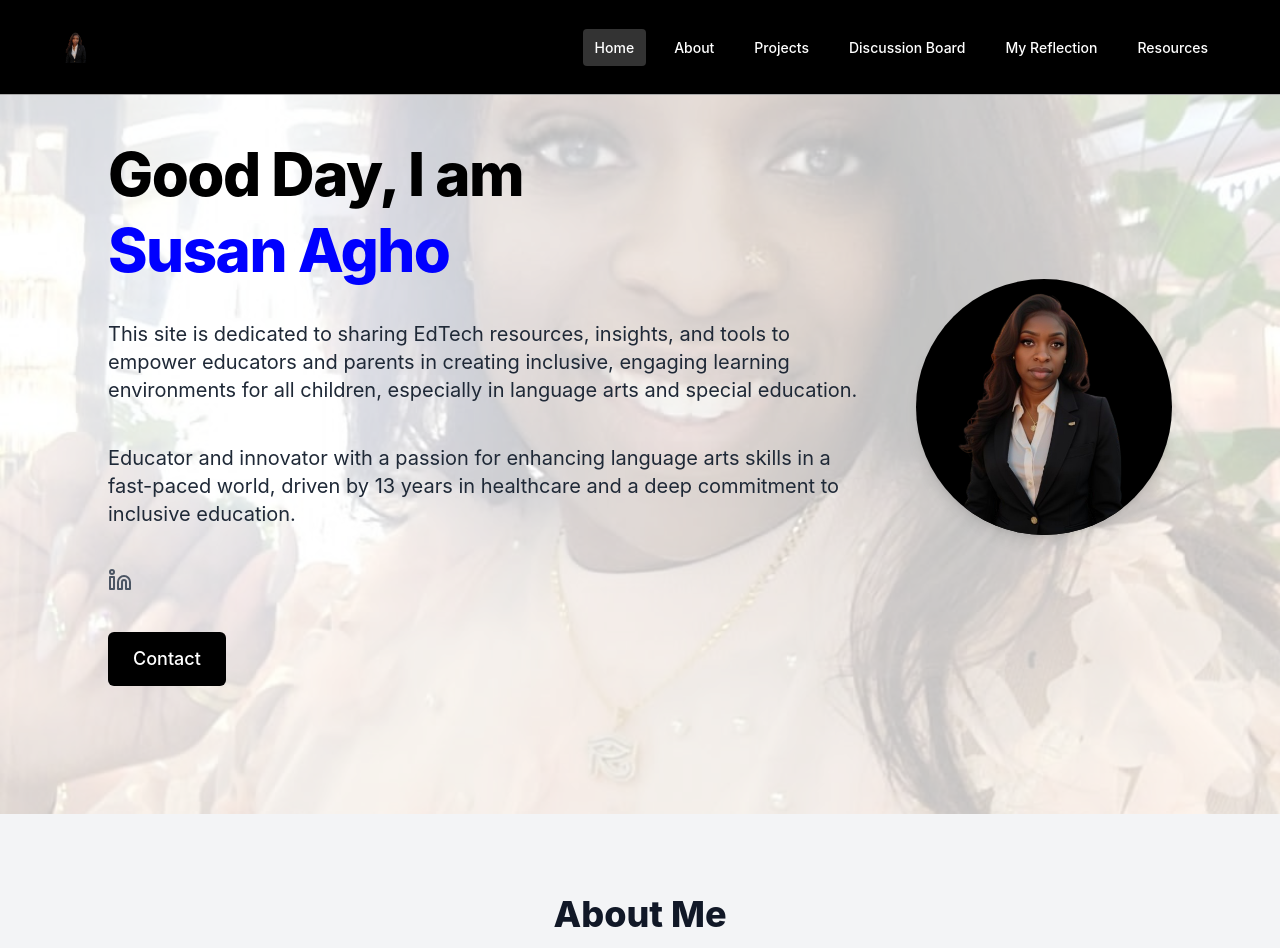
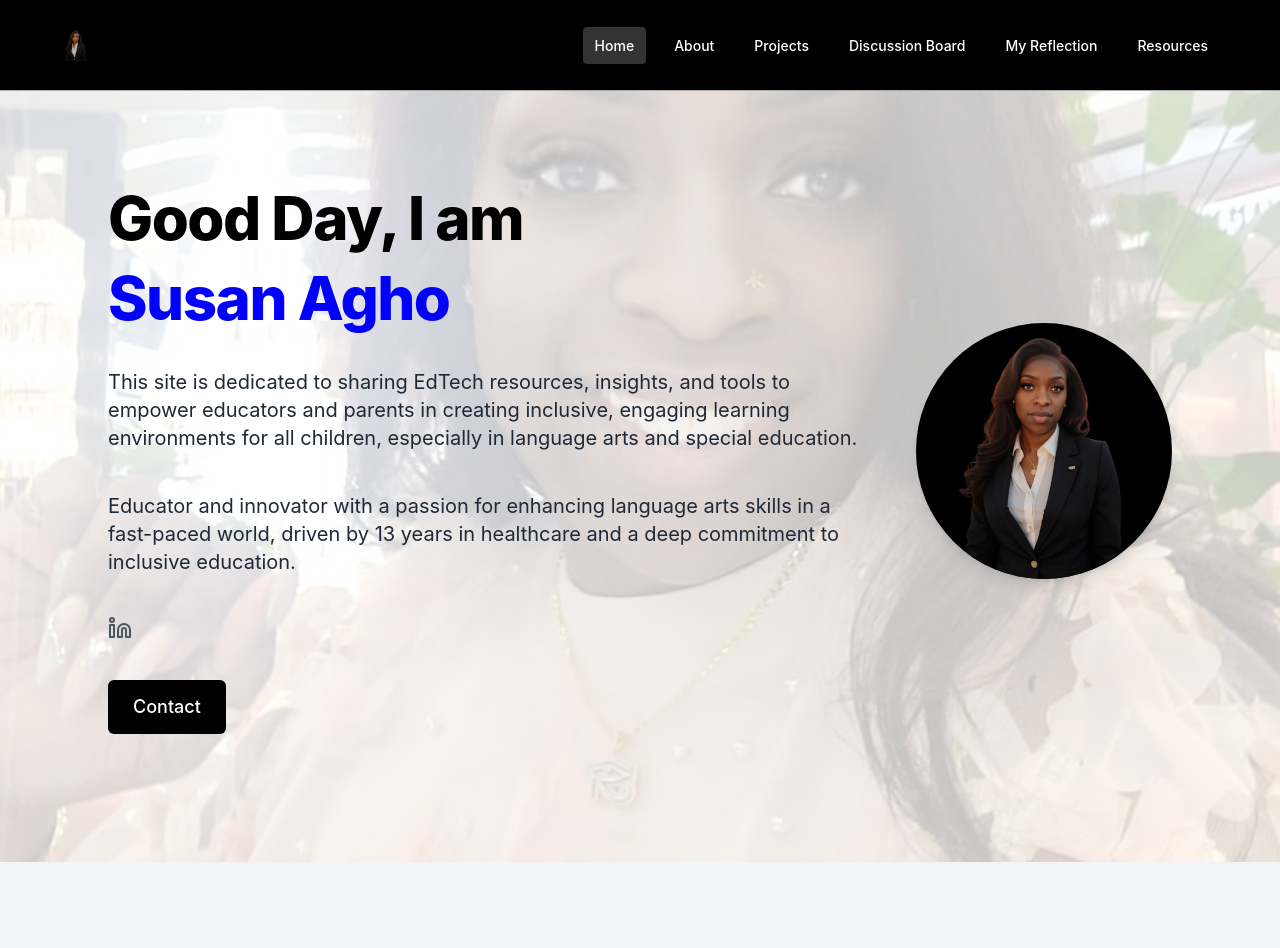
Before and after one commit to MrChampion2020/schoolportfolio, a React (Create React App) app: page / in a window 1280 px wide. Shown: the top 948 px of the page. Built offline with nearby package versions, Linux system fonts and the light colour scheme.

Commit message:
merge remote changes

```diff
--- a/src/components/Navbar.jsx
+++ b/src/components/Navbar.jsx
@@ -46,7 +46,7 @@ export default function Navbar() {
         top: 0, // Stick to top of the page
         width: "100%", // Full width of the page
         zIndex: 1000,
-        padding: "15px 0px",
+        padding: "13px 0px",
         marginBottom: "100px",
         borderBottomColor: "darkgrey",
         borderBottomWidth: 0.3
--- a/src/screens/mainstack/Contact.jsx
+++ b/src/screens/mainstack/Contact.jsx
@@ -280,7 +280,7 @@ export default function Contact() {
         >
 
          <h2
-            className="sm:text-4xl font-extrabold text-white-900 dark:text-white lg:text-6xl text-center mt-20 mb-12"
+            className="sm:text-5xl font-extrabold text-white-900 dark:text-white lg:text-6xl text-center mt-20 mb-12"
           >
             My Reflections
           </h2>
--- a/src/screens/mainstack/Home.jsx
+++ b/src/screens/mainstack/Home.jsx
@@ -93,6 +93,7 @@ const Home = () => {
           variants={containerVariants}
           initial="hidden"
           animate="visible"
+          style={{marginTop: '40px'}}
         >
           <div className="lg:flex lg:items-center lg:justify-between">
             <motion.div
@@ -102,8 +103,9 @@ const Home = () => {
               <motion.h1
                 variants={itemVariants}
                 className="text-4xl font-extrabold tracking-tight text-gray-900 dark:text-gray-100 sm:text-5xl md:text-6xl gothic-font"
+              style={{padding: '20px auto'}}
               >
-                <span className="block" style={{ color: "black", margin: "16px auto" }}>
+                <span className="block" style={{ color: "black", margin: "20px auto" }}>
                   {greeting}, I am
                 </span>
                 <span className="block text-[blue]">Susan Agho</span>
@@ -168,7 +170,7 @@ const Home = () => {
         >
           <motion.h2
             variants={itemVariants}
-            className="text-3xl font-extrabold text-gray-900 dark:text-gray-100 sm:text-4xl gothic-font text-center mb-12"
+            className="text-3xl font-extrabold text-gray-900 dark:text-gray-100 sm:text-6xl gothic-font text-center mb-12"
           >
             About Me
           </motion.h2>
--- a/src/screens/mainstack/Projects.jsx
+++ b/src/screens/mainstack/Projects.jsx
@@ -448,7 +448,7 @@ export default function Projects() {
           initial={{ opacity: 0, y: -20 }}
           animate={{ opacity: 1, y: 0 }}
           transition={{ duration: 0.6 }}
-          className="text-6xl font-extrabold text-center text-[#0a2540] dark:text-white mt-20 mb-16"
+          className="lg:text-6xl sm:text-5x1 font-extrabold text-center text-[#0a2540] dark:text-white mt-20 mb-16"
         >
           My   Projects
         </motion.h2>
--- a/src/screens/mainstack/Services.jsx
+++ b/src/screens/mainstack/Services.jsx
@@ -383,7 +383,7 @@ export default function Services() {
         whileInView="visible"
         viewport={{ once: true }}
       >
-        <motion.h2 variants={itemVariants} className="sm:text-4xl font-extrabold text-gray-900 dark:text-white lg:text-6xl text-center mt-20 mb-12">
+        <motion.h2 variants={itemVariants} className="sm:text-5xl font-extrabold text-gray-900 dark:text-white lg:text-6xl text-center mt-20 mb-12">
           Discussion Board
         </motion.h2>
         <div className="grid grid-cols-1 md:grid-cols-2 lg:grid-cols-3 gap-8" style={{ padding: 20 }}>
```
Also changed, not shown: src/components/Footer.jsx (+367 -87 lines).
